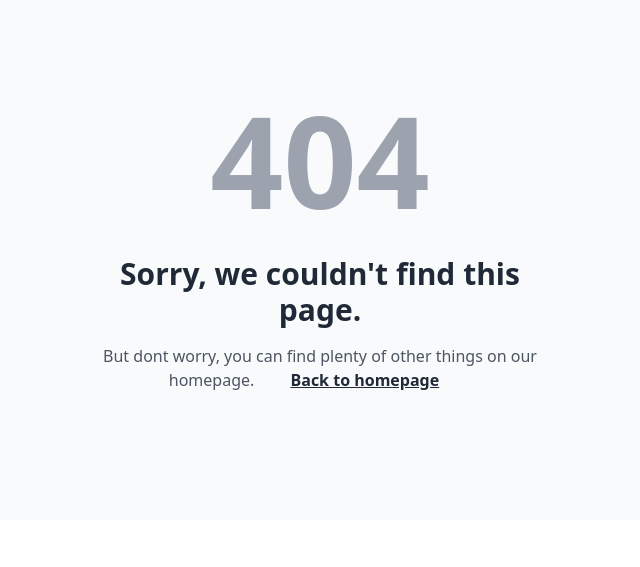
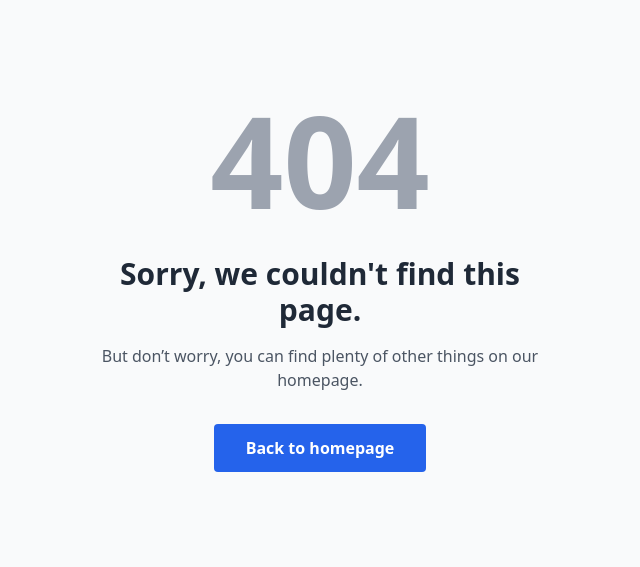
Before and after one commit to Sakshi443/ProctoringSystem, a Python web app: template templates/error.html in a window 1280 px wide. Shown: the top 567 px of the page, without its empty margins (320-960 px from the left). Run offline with Jinja, Linux system fonts and the light colour scheme; the template is opened without the code that fills it, so the values that code supplies are empty; some libraries are stand-ins or nearby versions.

Commit message:
Update error.html

```diff
--- a/templates/error.html
+++ b/templates/error.html
@@ -7,10 +7,8 @@
     <title>Error</title>
     <!-- Tailwind CSS CDN -->
     <script src="https://cdn.tailwindcss.com"></script>
-
     <!-- Flowbite CSS -->
     <link href="https://cdn.jsdelivr.net/npm/flowbite@3.1.2/dist/flowbite.min.css" rel="stylesheet" />
-
 </head>
 
 <body>
@@ -21,15 +19,29 @@
                     <span class="sr-only">Error</span>404
                 </h2>
                 <p class="text-2xl font-semibold md:text-3xl">Sorry, we couldn't find this page.</p>
-                <p class="mt-4 mb-8 text-gray-600">But dont worry, you can find plenty of other things on our homepage.
-                    <a rel="noopener noreferrer" href="./index.html"
-                        class="underline px-8 py-3 font-semibold rounded bg-default-600 text-gray-800">
-                        Back to homepage
-                    </a>
+                <p class="mt-4 mb-8 text-gray-600">But don’t worry, you can find plenty of other things on our homepage.
                 </p>
+
+                <!-- Redirect Button -->
+                <a href="./index.html" onclick="index()"
+                    class="inline-block px-8 py-3 font-semibold rounded bg-blue-600 text-white hover:bg-blue-700 transition">
+                    Back to homepage
+                </a>
             </div>
         </div>
     </section>
+
+    <script type="module">
+        function index() {
+            firebase.auth().signOut().then(() => {
+                // Redirect to login page
+                window.location.href = "./index.html";
+            }).catch((error) => {
+                console.error("Failed:", error);
+                alert("Failed!");
+            });
+        }
+    </script>
 </body>
 
 </html>
```
